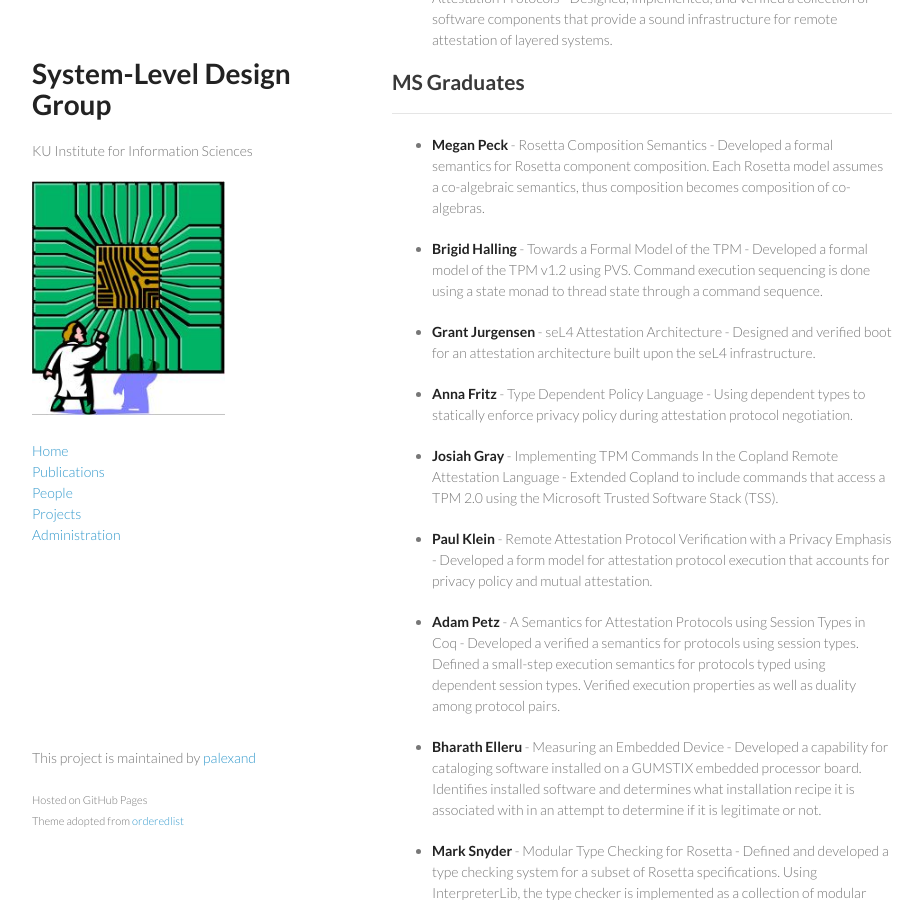
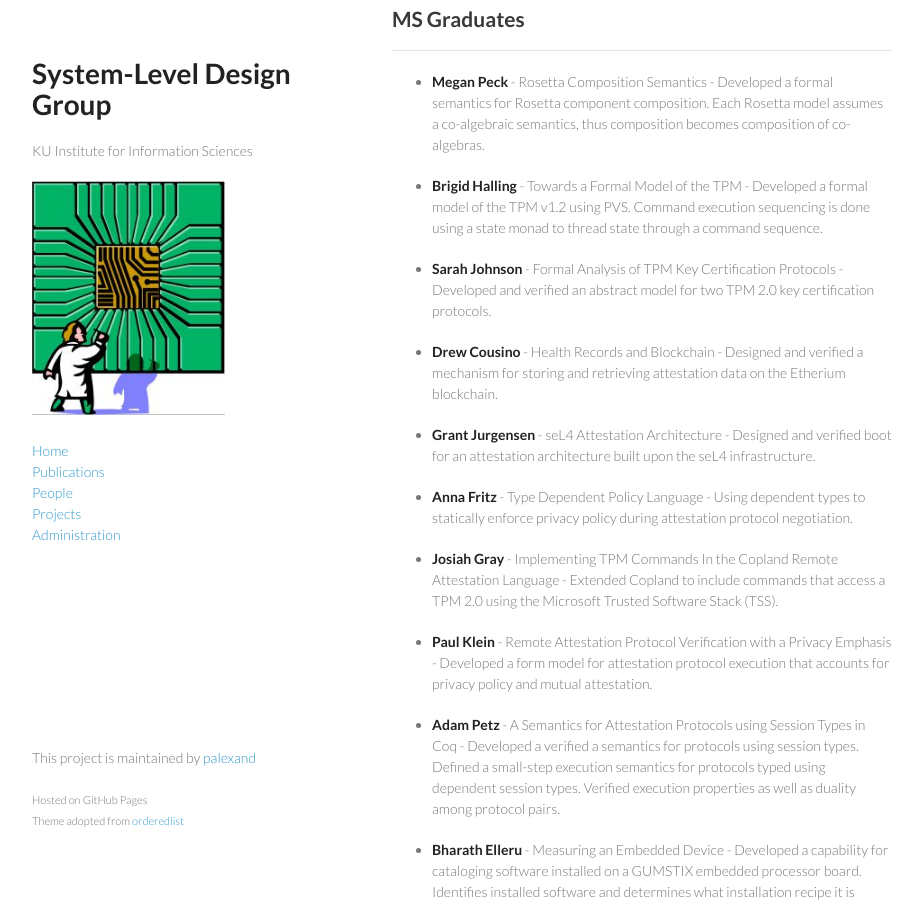
Before and after one commit to ku-sldg/ku-sldg.github.io, a Jekyll site: the page built from people.md, in a window 1280 px wide and 900 px high, scrolled down 2298 px. Shown: the whole window, without its empty margins (178-1101 px from the left). Built offline with Jekyll 4.4.1, drawn with Linux system fonts in a browser that asks for light colours; part of the change alters nothing that is shown; some of the changed text lies outside the part shown.

Commit message:
updates after Cousino & Johnson defenses

```diff
--- a/_data/people.yml
+++ b/_data/people.yml
@@ -36,20 +36,8 @@
   description: Attestation protocol negotiation
   role: student
 
-- name: Drew Cousino
-  description: Health Records and Blockchain
-  role: student
-
 - name: Will Thomas
-  description: Specification and verification
-  role: student
-
-- name: Garrett Mills
-  description: UAS verification framework
-  role: student
-
-- name: Peter Westbrook
-  description: Galois Connection modeling
+  description: Attestation Manifest Compiler
   role: student
 
 - name: Dr. Phillip Baraona
@@ -108,6 +96,13 @@
   description: Formally Veriﬁed Bundling and Appraisal of Layered Attestation Protocols  - Designed, implemented, and verified a collection of software components that provide a sound infrastructure for remote attestation of layered systems.
   role: phd
 
+- name: Sarah Johnson
+  description: Formal Analysis of TPM Key Certification Protocols - Developed and verified an abstract model for two TPM 2.0 key certification protocols.
+  role: ms
+
+- name: Drew Cousino
+  description: Health Records and Blockchain - Designed and verified a mechanism for storing and retrieving attestation data on the Etherium blockchain.
+  role: ms
 
 - name: Grant Jurgensen
   description: seL4 Attestation Architecture - Designed and verified boot for an attestation architecture built upon the seL4 infrastructure.
```
